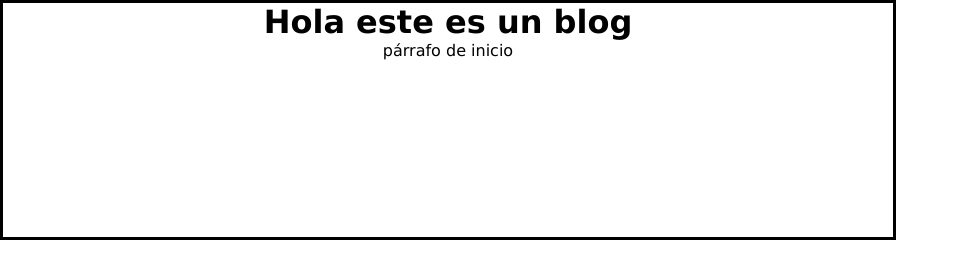
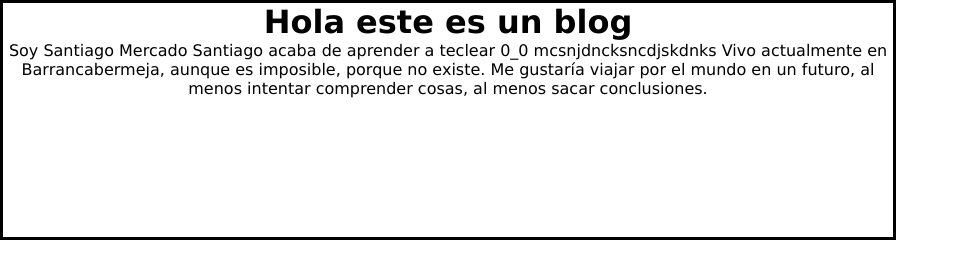
Before and after one commit to SantiagoWithoutSecondName/Hyperblog, a plain HTML site: page index.html in a window 1280 px wide. Shown: the whole page, without its empty margins (0-959 px from the left). Drawn offline with Linux system fonts and the light colour scheme.

Commit message:
Cambio de contenido

```diff
--- a/index.html
+++ b/index.html
@@ -6,7 +6,13 @@
     <body>
         <div class="container">
         <h1>Hola este es un blog</h1>
-        <p>párrafo de inicio</p>
+        <p>Soy Santiago Mercado
+
+            Santiago acaba de aprender a teclear 0_0
+            mcsnjdncksncdjskdnks
+
+            Vivo actualmente en Barrancabermeja, aunque es imposible, porque no existe.
+            Me gustaría viajar por el mundo en un futuro, al menos intentar comprender cosas, al menos sacar conclusiones.</p>
         </div>
     </body>
 </html>
```
